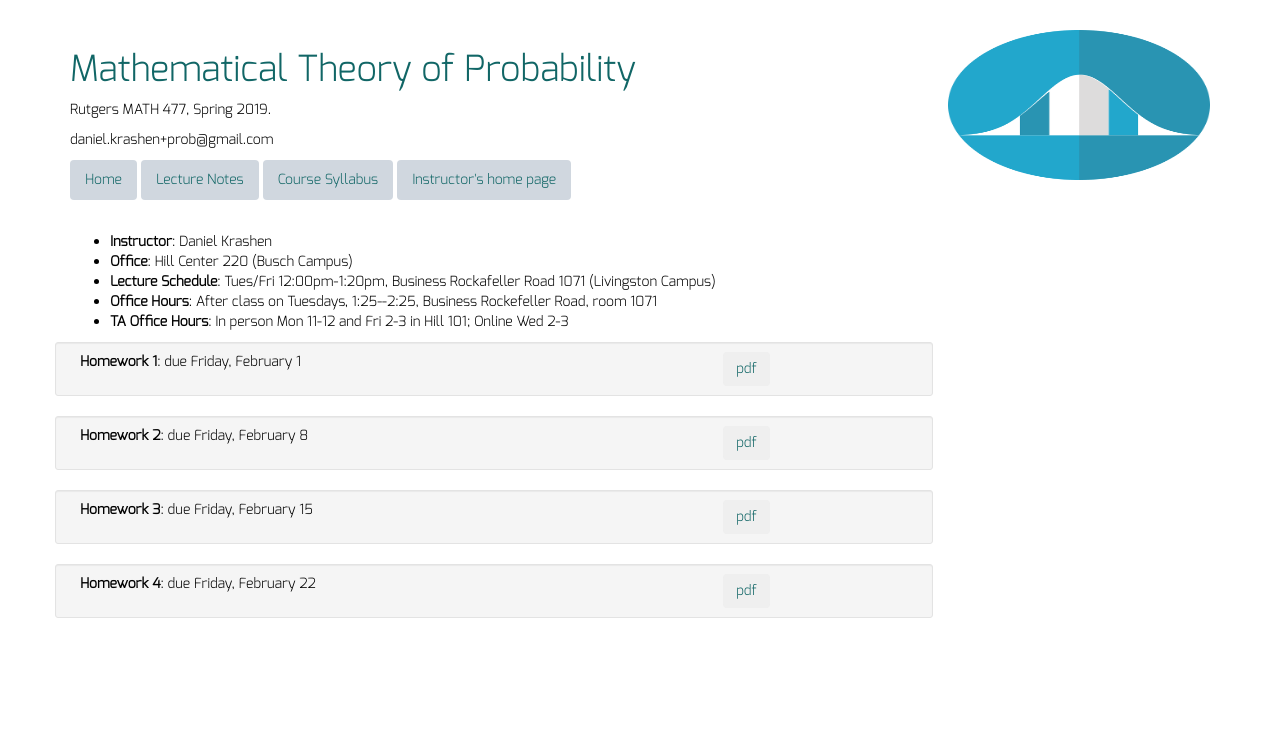
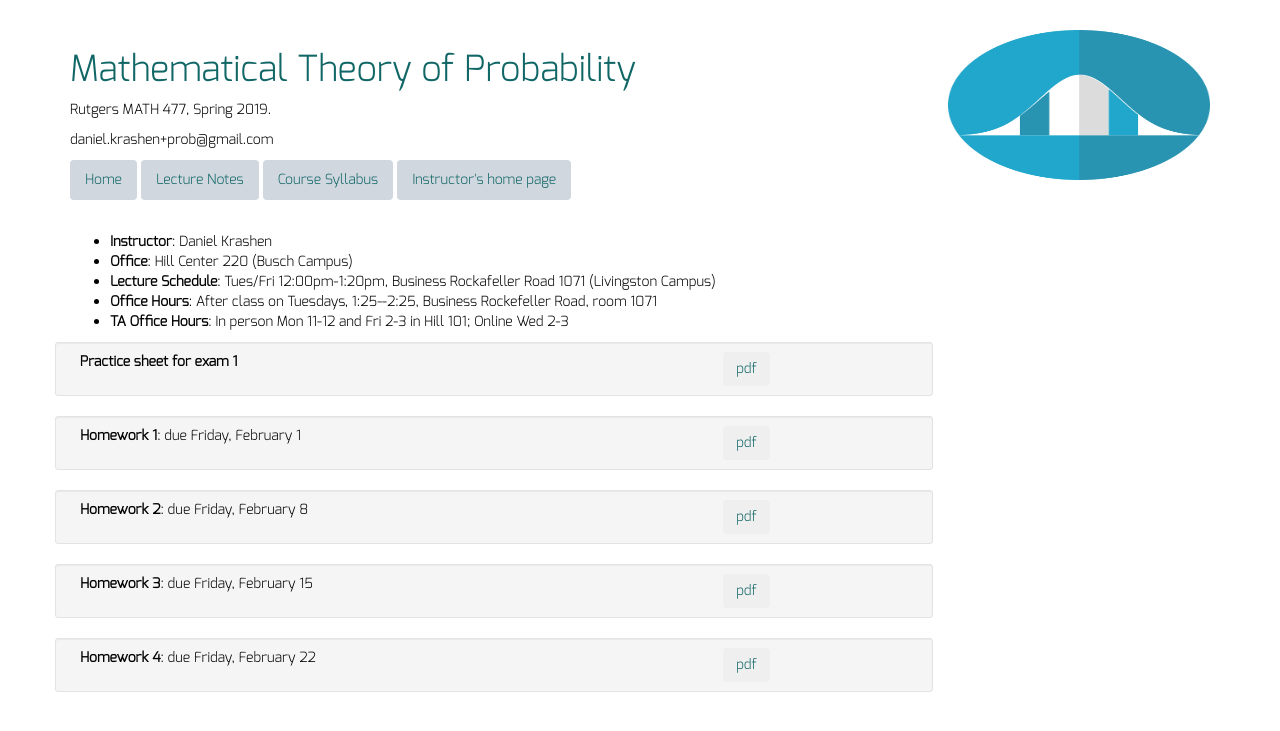
Before and after one commit to dkrashen/probability, a Jekyll site: the page built from index.html, in a window 1280 px wide. Shown: the top 731 px of the page. Built offline with Jekyll 4.4.1, drawn with Linux system fonts in a browser that asks for light colours; nearby versions of some CDN libraries.

Commit message:
add practice sheet for exam 1

```diff
--- a/index.html
+++ b/index.html
@@ -17,6 +17,16 @@ layout: default
       {% endif %}
 	</ul>
 
+<div class="row well well-sm">
+	<div class="col-md-9">
+	  <b>Practice sheet for exam 1</b>
+	</div>
+	<div class="col-md-3">
+		<a href="exams/practice1.pdf"><button type="button"
+    class="btn btn-lnk btn-spaced">pdf</button></a>
+	</div>
+</div>
+
 {% for h in site.data.homework %}
 <div class="row well well-sm">
 	<div class="col-md-9">
```
Also changed, not shown: 1 other file.
